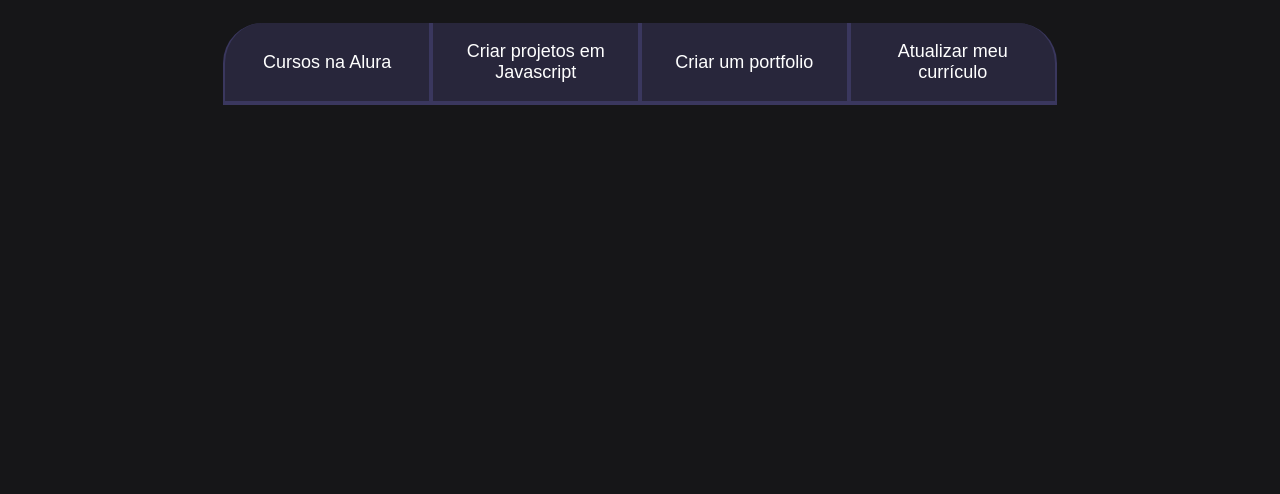
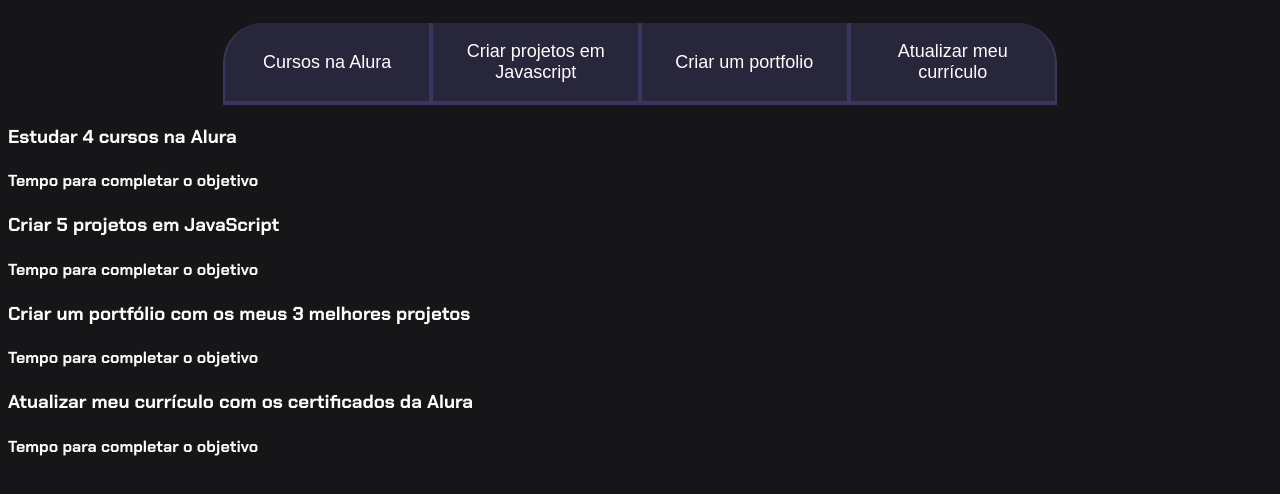
Before and after one commit to giuliiaas15/Projeto-2024, a plain HTML site: page index.html in a window 1280 px wide. Shown: the part 80-574 px from the top of the page. Drawn offline with Linux system fonts and the light colour scheme.

Commit message:
Update index.html

```diff
--- a/index.html
+++ b/index.html
@@ -20,3 +20,21 @@
     <script src="main.js"></script>
 </body>
 </html>
+<div class="abas-textos">
+    <div class="aba-conteudo">
+        <h3 class="aba-conteudo-titulo-principal">Estudar 4 cursos na Alura</h3>
+        <h4 class="aba-conteudo-titulo-secundario">Tempo para completar o objetivo</h4>
+    </div>
+</div>
+<div class="aba-conteudo">
+    <h3 class="aba-conteudo-titulo-principal">Criar 5 projetos em JavaScript</h3>
+    <h4 class="aba-conteudo-titulo-secundario">Tempo para completar o objetivo</h4>
+</div>
+<div class="aba-conteudo">
+    <h3 class="aba-conteudo-titulo-principal">Criar um portfólio com os meus 3 melhores projetos</h3>
+    <h4 class="aba-conteudo-titulo-secundario">Tempo para completar o objetivo</h4>
+</div>
+<div class="aba-conteudo">
+    <h3 class="aba-conteudo-titulo-principal">Atualizar meu currículo com os certificados da Alura</h3>
+    <h4 class="aba-conteudo-titulo-secundario">Tempo para completar o objetivo</h4>
+</div>
```
